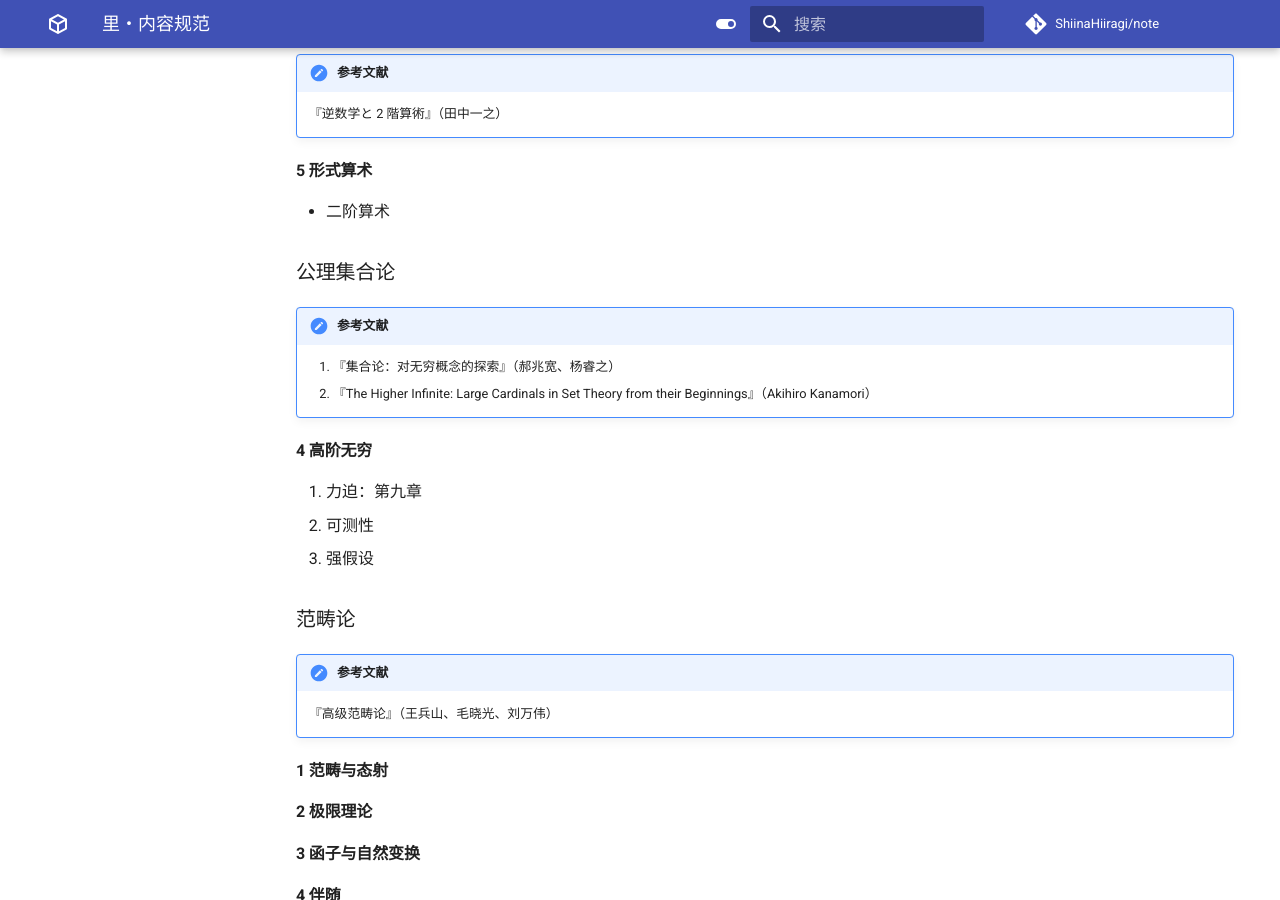
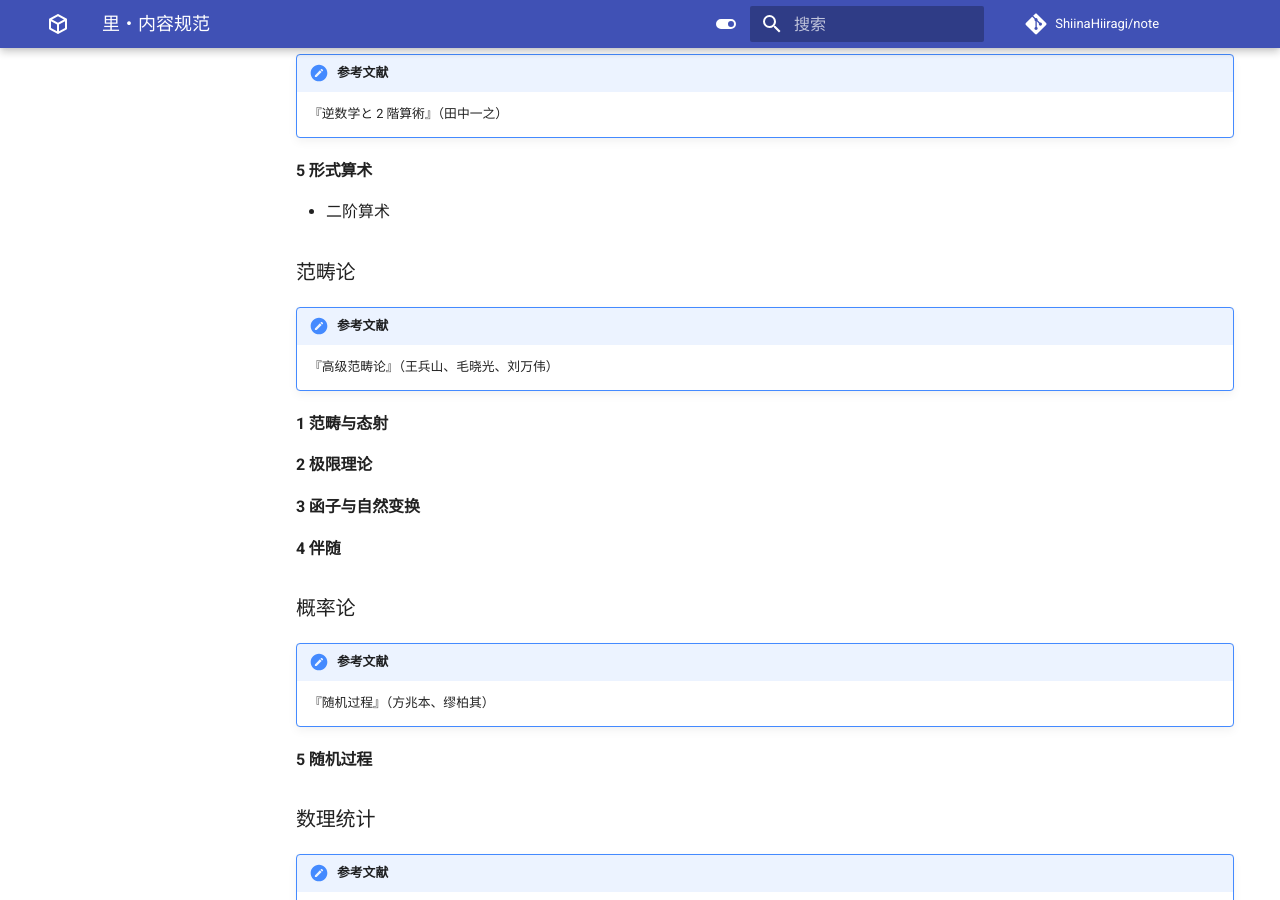
Before and after one commit to ShiinaHiiragi/note, an MkDocs documentation site: the page built from docs/intro/itoc.md, in a window 1280 px wide and 900 px high, scrolled down 510 px. Built offline with MkDocs 1.6.1 and Material for MkDocs 9.7.7, drawn with Linux system fonts in a browser that asks for light colours; comment, search, counter and statistics services are not loaded.

Commit message:
change toc

```diff
--- a/docs/intro/itoc.md
+++ b/docs/intro/itoc.md
@@ -16,17 +16,6 @@
 
 #### 5 形式算术
 - 二阶算术
-
-### 公理集合论
-
-!!! note "参考文献"
-    1. 『集合论：对无穷概念的探索』（郝兆宽、杨睿之）
-    2. 『The Higher Infinite: Large Cardinals in Set Theory from their Beginnings』（Akihiro Kanamori）
-
-#### 4 高阶无穷
-1. 力迫：第九章
-2. 可测性
-3. 强假设
 
 ### 范畴论
 
```
Also changed, not shown: docs/intro/toc.md (+2 -1 lines).
